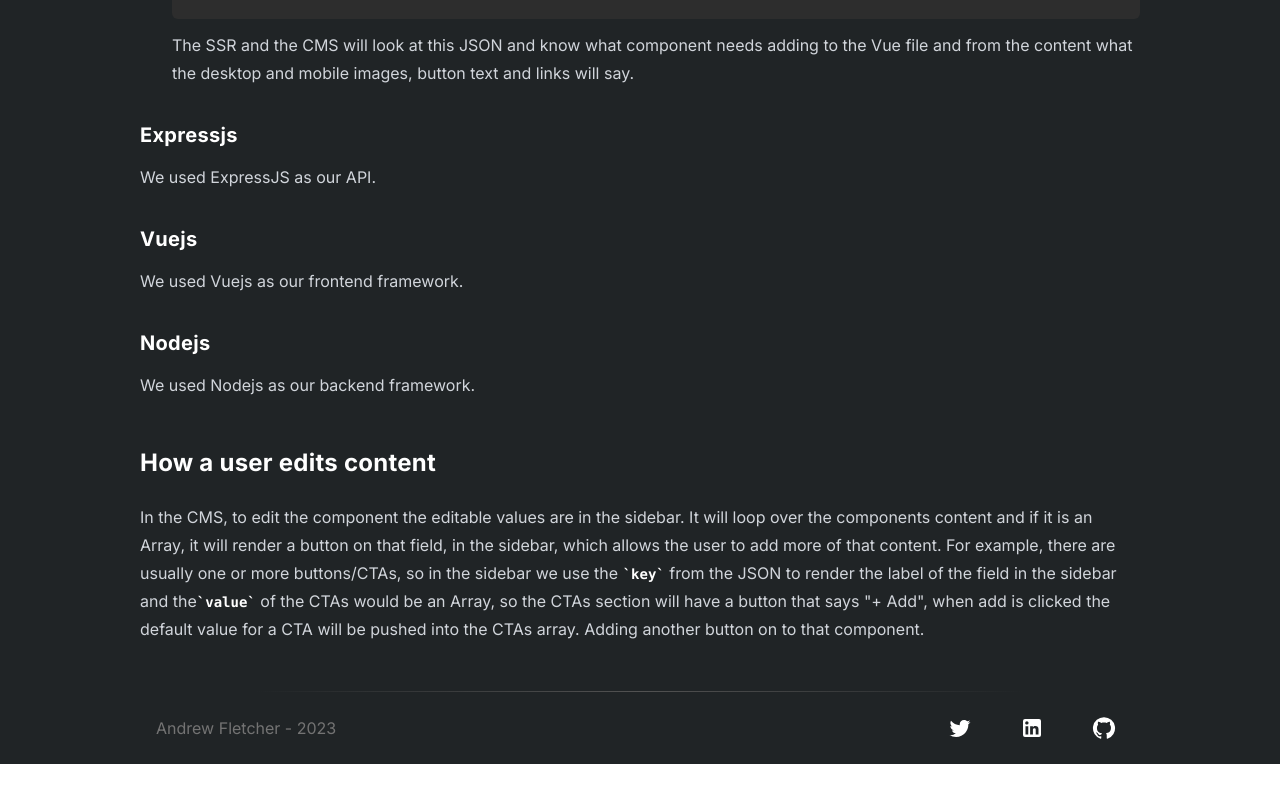
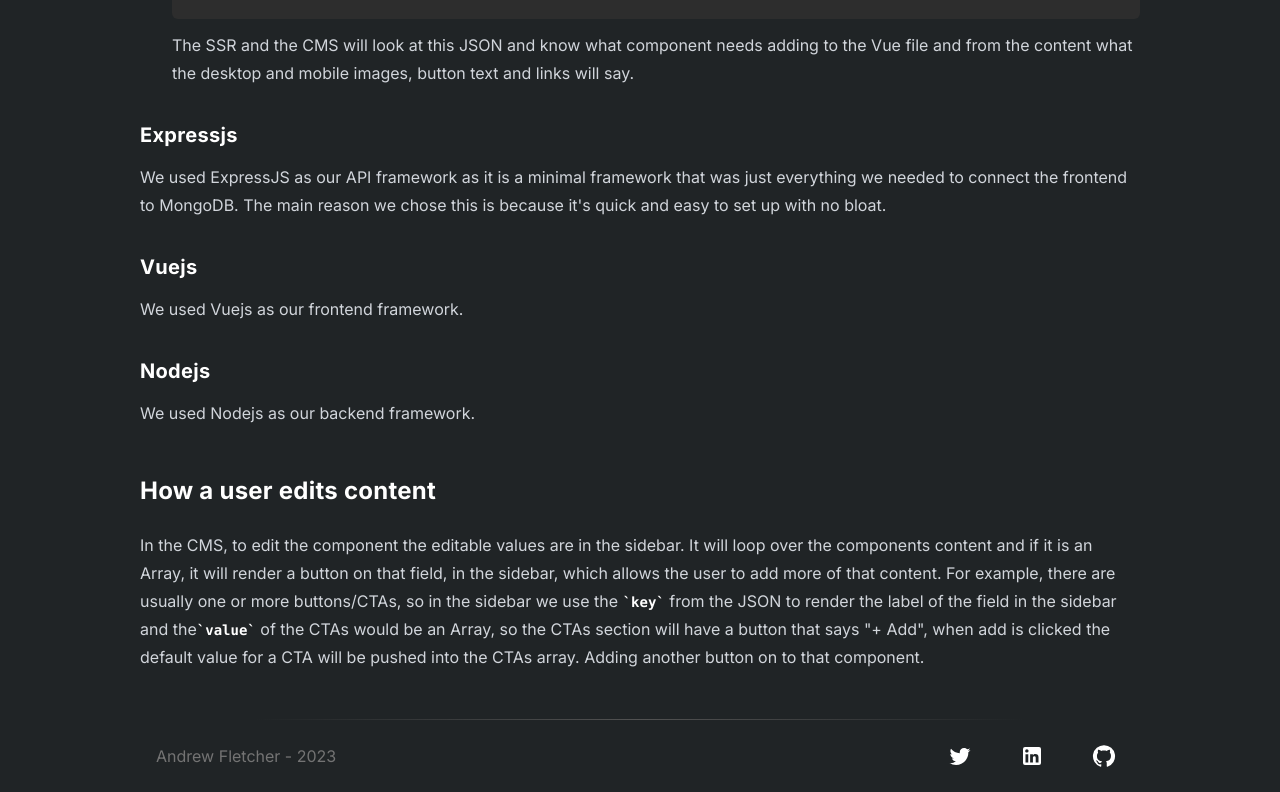
Before and after one commit to fletch-r/personal, a React (Vite) app: page /content-editor in a window 1280 px wide. Shown: the part 2643-3435 px from the top of the page. Before the commit the page ends 3407 px from the top, so only its background shows below. Built offline with nearby package versions, Linux system fonts and the light colour scheme.

Commit message:
feat: :sparkles:  - ExpressJS details

```diff
--- a/src/pages/content_editor/ContentEditor.tsx
+++ b/src/pages/content_editor/ContentEditor.tsx
@@ -77,7 +77,10 @@ function ContentEditor() {
             </ul>
 
             <h3>Expressjs</h3>
-            <p>We used ExpressJS as our API.</p>
+            <p>
+                We used ExpressJS as our API framework as it is a minimal framework that was just everything we needed to connect the frontend to MongoDB.
+                The main reason we chose this is because it&apos;s quick and easy to set up with no bloat.
+            </p>
 
             <h3>Vuejs</h3>
             <p>We used Vuejs as our frontend framework.</p>
```
